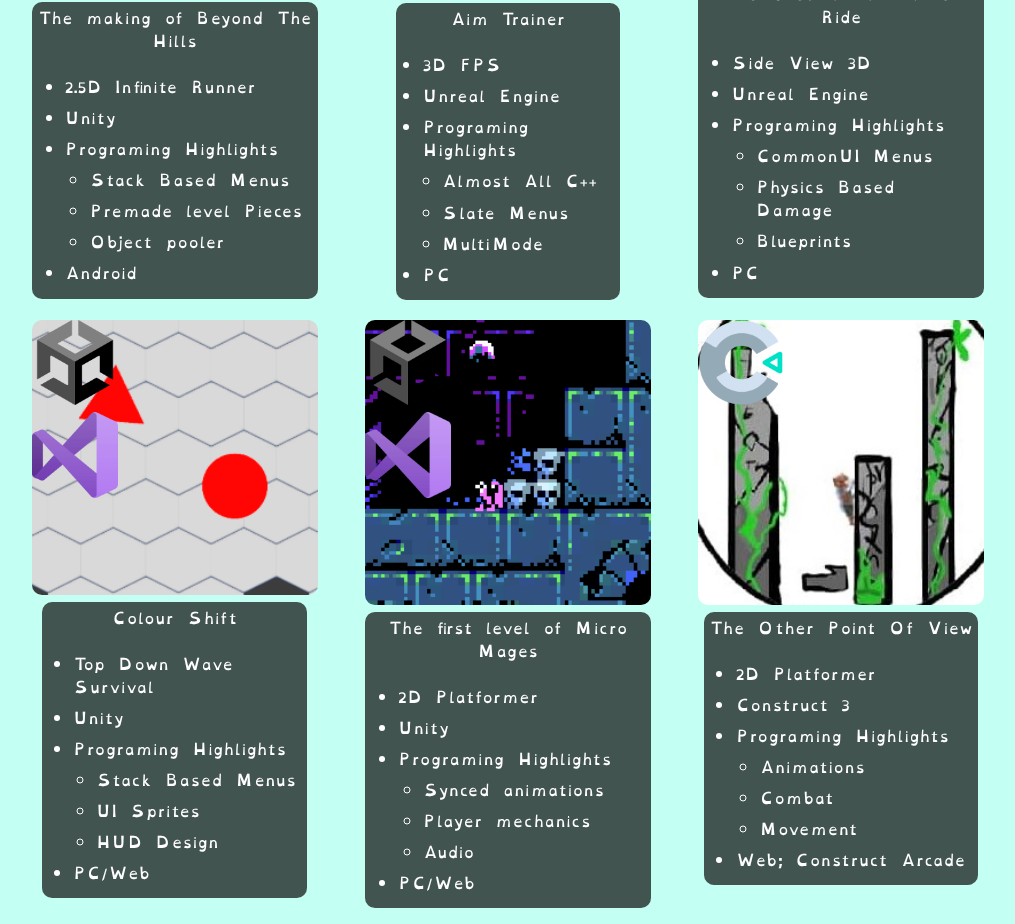
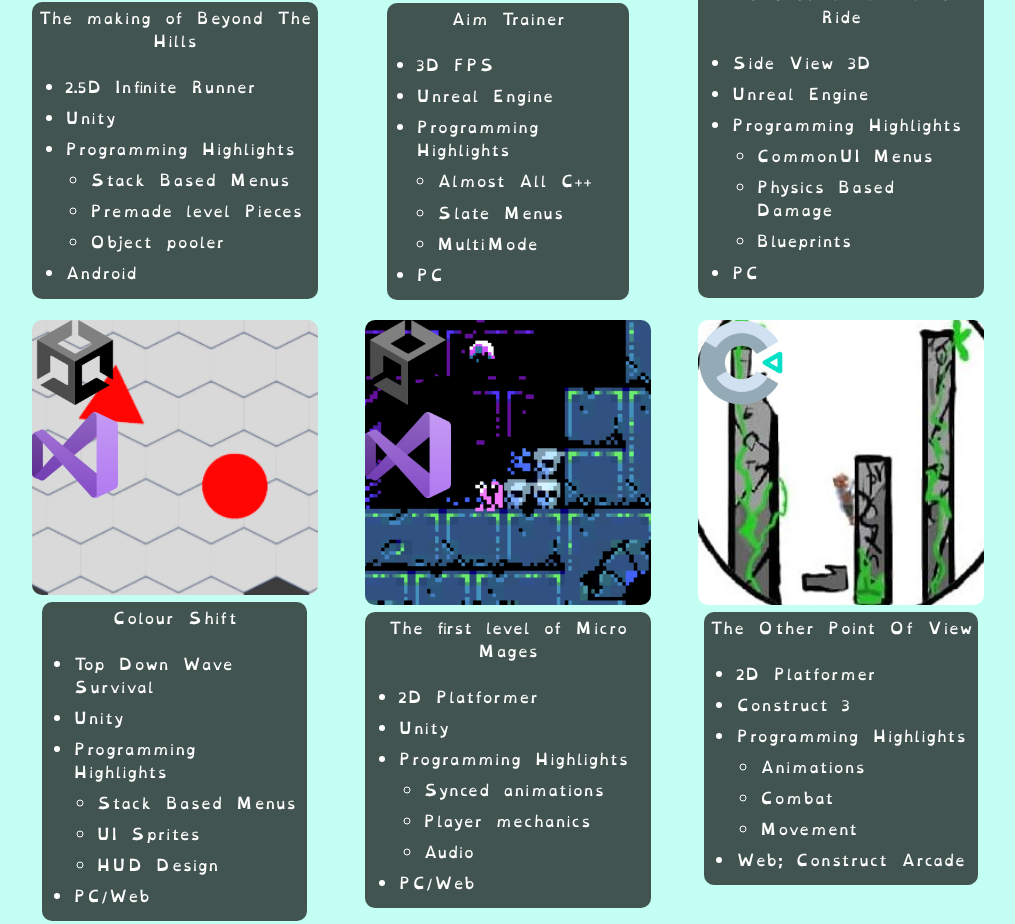
Before and after one commit to M0ooncake/M0ooncake.github.io, a plain HTML site: page index.html in a window 1280 px wide. Shown: the part 1597-2521 px from the top of the page, without its empty margins (132-1147 px from the left). Drawn offline with Linux system fonts and the light colour scheme.

Commit message:
spelling fixes

```diff
--- a/index.html
+++ b/index.html
@@ -87,7 +87,7 @@
                             </br>
                             <li>2.5D Infinite Runner</li>
                             <li >Unity</li>
-                            <li>Programing Highlights</li>
+                            <li>Programming Highlights</li>
                             <ul>
                                 <li>Stack Based Menus</li>
                                 <li>Premade level Pieces</li>
@@ -115,7 +115,7 @@
                             </br>
                             <li>3D FPS</li>
                             <li >Unreal Engine</li>
-                            <li>Programing Highlights</li>
+                            <li>Programming Highlights</li>
                             <ul>
                                 <li>Almost All C++</li>
                                 <li>Slate Menus</li>
@@ -142,7 +142,7 @@
                             </br>
                             <li>Side View 3D</li>
                             <li >Unreal Engine</li>
-                            <li>Programing Highlights</li>
+                            <li>Programming Highlights</li>
                             <ul>
                                 <li>CommonUI Menus</li>
                                 <li>Physics Based Damage</li>
@@ -169,7 +169,7 @@
                             </br>
                             <li>Top Down Wave Survival</li>
                             <li >Unity</li>
-                            <li>Programing Highlights</li>
+                            <li>Programming Highlights</li>
                             <ul>
                                 <li>Stack Based Menus</li>
                                 <li>UI Sprites</li>
@@ -196,7 +196,7 @@
                             </br>
                             <li>2D Platformer</li>
                             <li >Unity</li>
-                            <li>Programing Highlights</li>
+                            <li>Programming Highlights</li>
                             <ul>
                                 <li>Synced animations</li>
                                 <li>Player mechanics</li>
@@ -223,7 +223,7 @@
                             </br>
                             <li>2D Platformer</li>
                             <li >Construct 3</li>
-                            <li>Programing Highlights</li>
+                            <li>Programming Highlights</li>
                             <ul>
                                 <li>Animations</li>
                                 <li>Combat</li>
```
